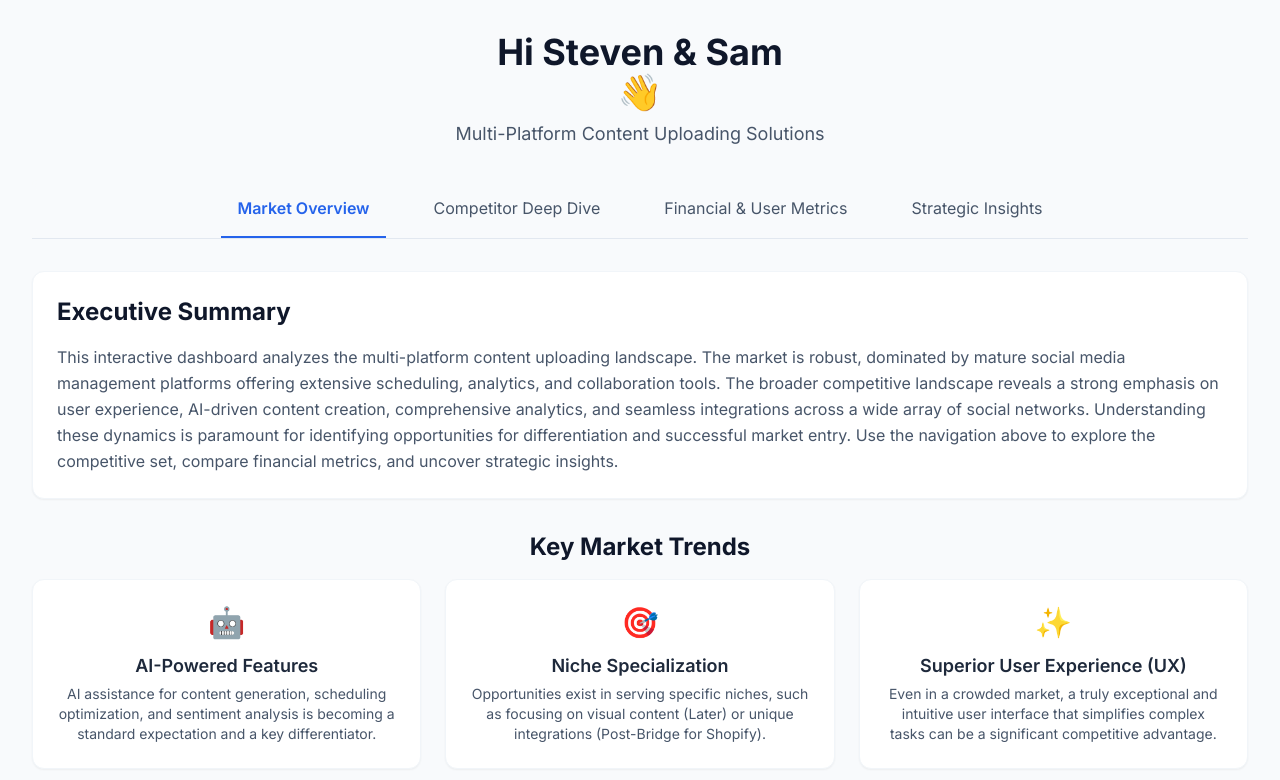
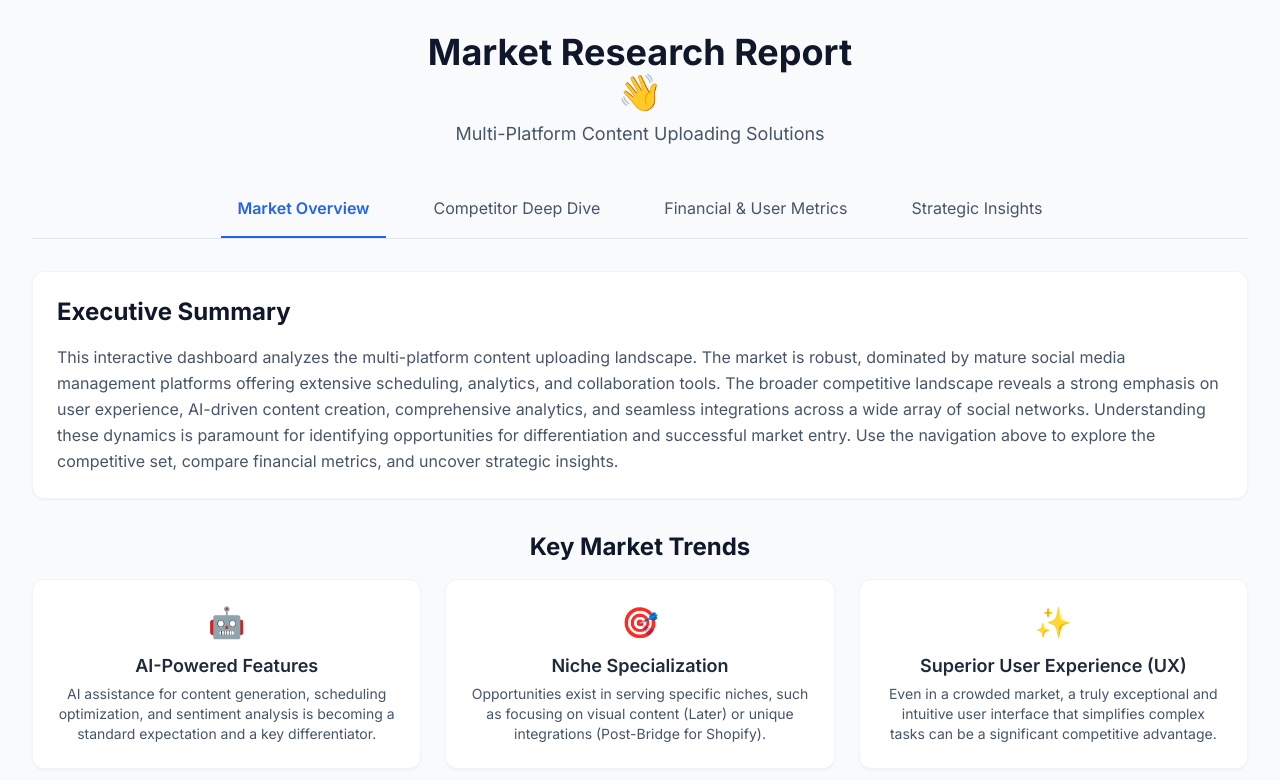
Before and after one commit to HassanNiazi/SocialMediaCompAnalysis, a plain HTML site: page index.html in a window 1280 px wide. Drawn offline with nearby package versions, Linux system fonts and the light colour scheme.

Commit message:
Update index.html

```diff
--- a/index.html
+++ b/index.html
@@ -34,7 +34,7 @@
     <div id="app" class="container mx-auto p-4 sm:p-6 lg:p-8">
 
         <header class="text-center mb-8">
-            <h1 class="text-3xl md:text-4xl font-bold text-slate-900">Hi Steven & Sam <p>&#128075;</p>
+            <h1 class="text-3xl md:text-4xl font-bold text-slate-900">Market Research Report<p>&#128075;</p>
 </h1>
             <p class="text-lg text-slate-600 mt-2">Multi-Platform Content Uploading Solutions</p>
         </header>
```
